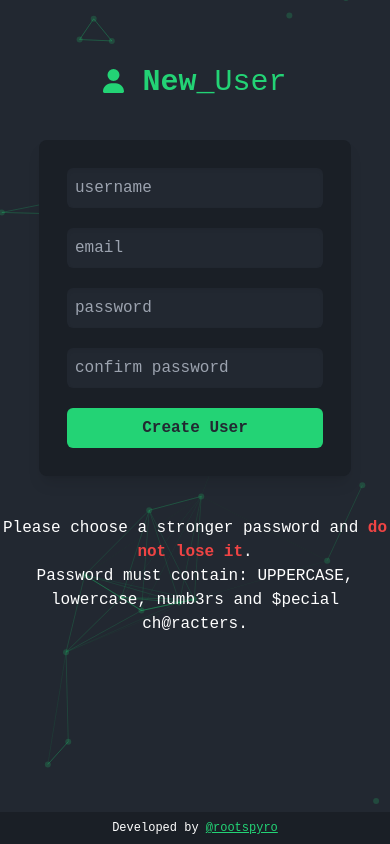
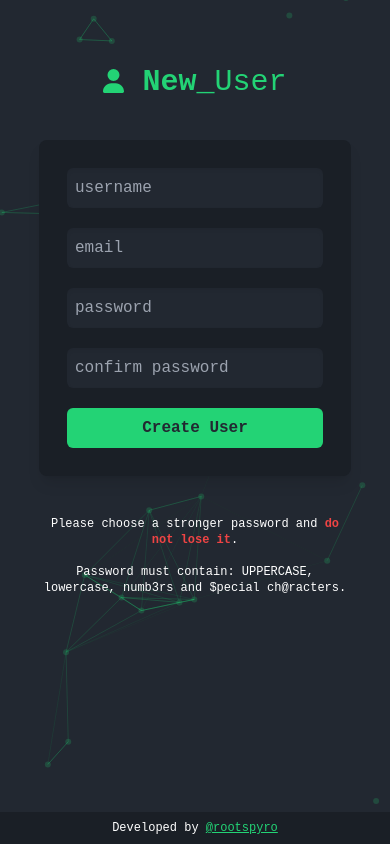
Before and after one commit to rootspyro/RootSecret, a Next.js app: page /session/register in a window 390 px wide. Built offline with nearby package versions, Linux system fonts and the light colour scheme.

Commit message:
mobile details

```diff
--- a/pages/password/edit/[id].tsx
+++ b/pages/password/edit/[id].tsx
@@ -138,7 +138,7 @@ export default  function EditPassword(){
 				</div>
 			</form>
 		</div>
-		<div className="text-center">
+		<div className="text-center mt-10 px-5 mb-20">
 			<p><a onClick={generatePassword} className="text-theme hover:font-bold cursor-pointer underline decoration-1 hover:decoration-2">Click here!</a> for autogenerate a password.</p>
 		</div>
 		</>
--- a/pages/password/new.tsx
+++ b/pages/password/new.tsx
@@ -149,7 +149,7 @@ export default function NPassword(){
 					</div>
 				</form>
 			</div>
-			<div className="text-center">
+			<div className="text-center mb-20 px-5">
 				<p><a onClick={generatePassword} className="text-theme hover:font-bold cursor-pointer underline decoration-1 hover:decoration-2">Click here!</a> for autogenerate a password.</p>
 			</div>
 		</div>
--- a/pages/session/register.tsx
+++ b/pages/session/register.tsx
@@ -124,7 +124,7 @@ export default function Register(){
 					<button>Create User</button>
 				</div>
 			</form>
-			<h3 className="w-full text-center mt-10">Please choose a stronger password and <span className="text-red-500 font-bold ">do not lose it</span>. <br/> Password must contain: UPPERCASE, lowercase, numb3rs and $pecial ch@racters.</h3>
+			<p className=" mb-10 md:text-md w-full text-center mt-10 text-xs px-10">Please choose a stronger password and <span className="text-red-500 font-bold ">do not lose it</span>. <br/><br/> Password must contain: UPPERCASE, lowercase, numb3rs and $pecial ch@racters.</p>
 		</div>
 	)
 }
```
